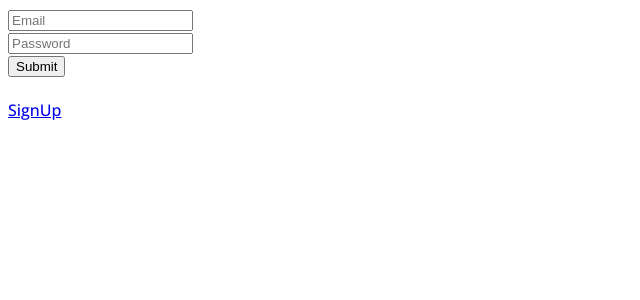
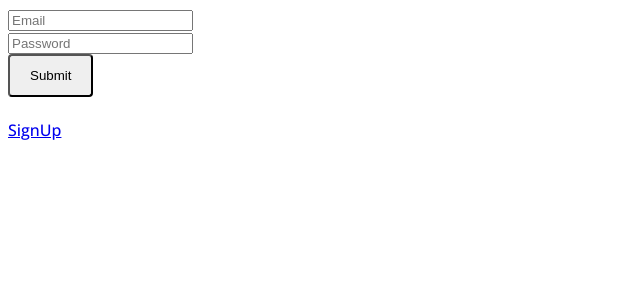
Before and after one commit to Rafiul-Islam/Task-Tracker, a React (Vite) app in the folder client/: page /login in a window 1280 px wide. Shown: the top 300 px of the page, without its empty margins (0-640 px from the left). Built offline with nearby package versions, Linux system fonts and the light colour scheme.

Commit message:
Feature - Change the global button style

```diff
--- a/client/src/components/TaskList.tsx
+++ b/client/src/components/TaskList.tsx
@@ -12,10 +12,10 @@ const TaskList = () => {
   if (error) throw Error();
   return (
       <>
-        <h2>All Tasks</h2>
-        <div style={{textAlign: "right"}}>
+        <div style={{textAlign: "right", marginBottom: "10px"}}>
           <button onClick={() => navigate("/task/add")}>Add Task</button>
         </div>
+        <h2>All Tasks</h2>
         {data?.length === 0 && "No tasks found."}
         {data?.map((task) => <TaskItem key={task._id} task={task}/>)}
       </>
--- a/client/src/index.css
+++ b/client/src/index.css
@@ -8,3 +8,9 @@ body {
   font-family: "Open Sans", sans-serif;
   font-weight: 500;
 }
+
+button{
+  cursor: pointer;
+  padding: 12px 20px;
+  border-radius: 4px;
+}
```
